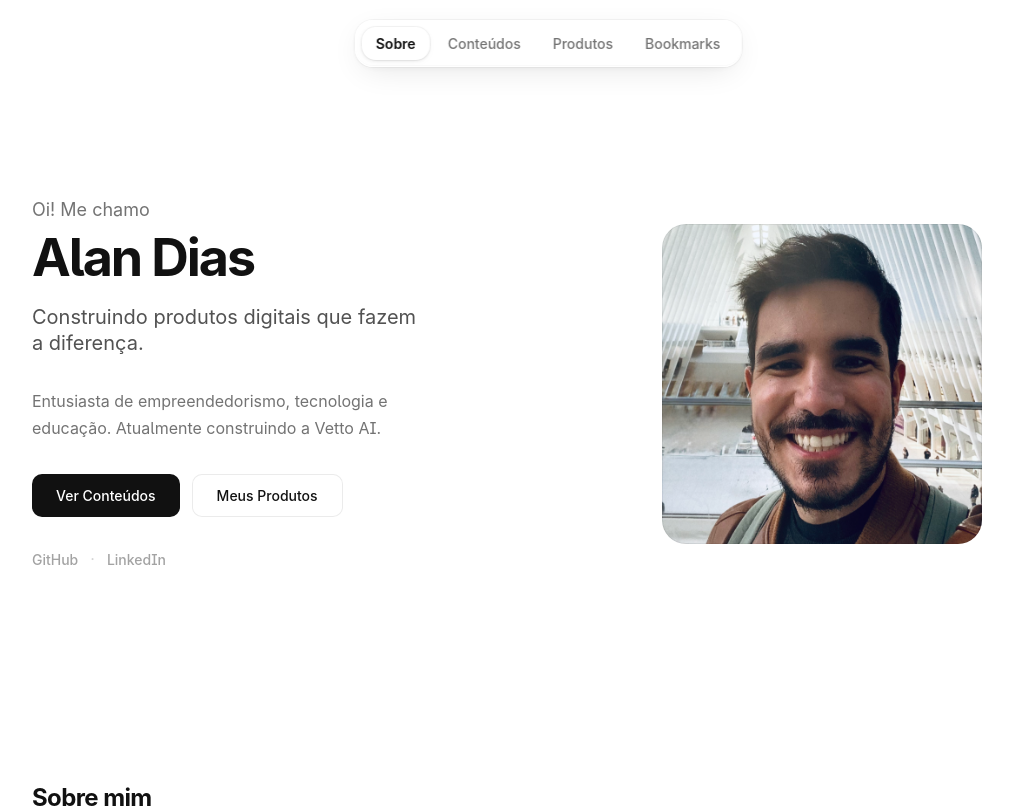
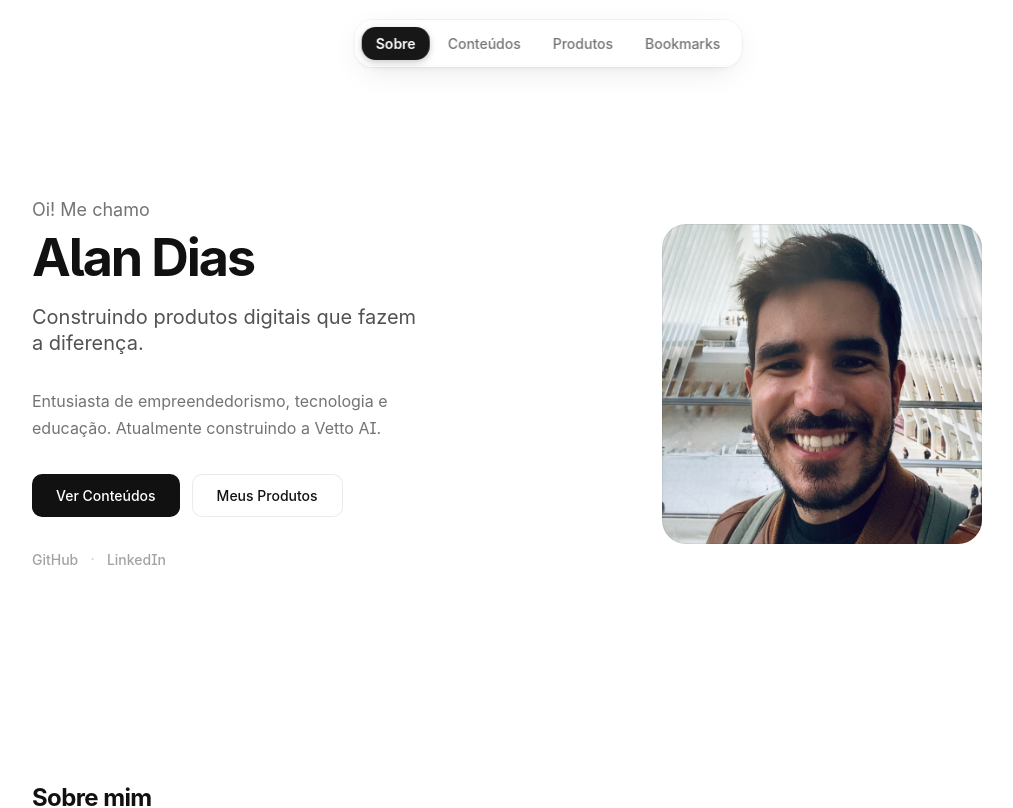
Before and after one commit to aamdias/portfolio, a React (Vite) app: page / in a window 1280 px wide. Shown: the top 808 px of the page, without its empty margins (92-1105 px from the left). Built offline with nearby package versions, Linux system fonts and the light colour scheme; a web font is replaced by a local one.

Commit message:
Increase active nav link contrast with dark bg and white text
Active link now uses neutral-900 background with white text, creating
a strong visual contrast against the translucent glass pill and the
muted inactive links.

https://claude.ai/code/session_01V5VxRZh3aTmqSPgojzEpRk

```diff
--- a/src/components/Navbar/navbar.scss
+++ b/src/components/Navbar/navbar.scss
@@ -48,13 +48,12 @@
         }
 
         &--active {
-            color: $black;
+            color: $white;
             font-weight: $font-semibold;
-            background: $white;
+            background: $neutral-900;
             box-shadow:
-                0 1px 3px rgba(0, 0, 0, 0.08),
-                0 2px 8px -2px rgba(0, 0, 0, 0.06),
-                0 0 0 1px rgba(0, 0, 0, 0.04);
+                0 2px 6px rgba(0, 0, 0, 0.15),
+                0 4px 12px -2px rgba(0, 0, 0, 0.1);
         }
     }
 }
```
